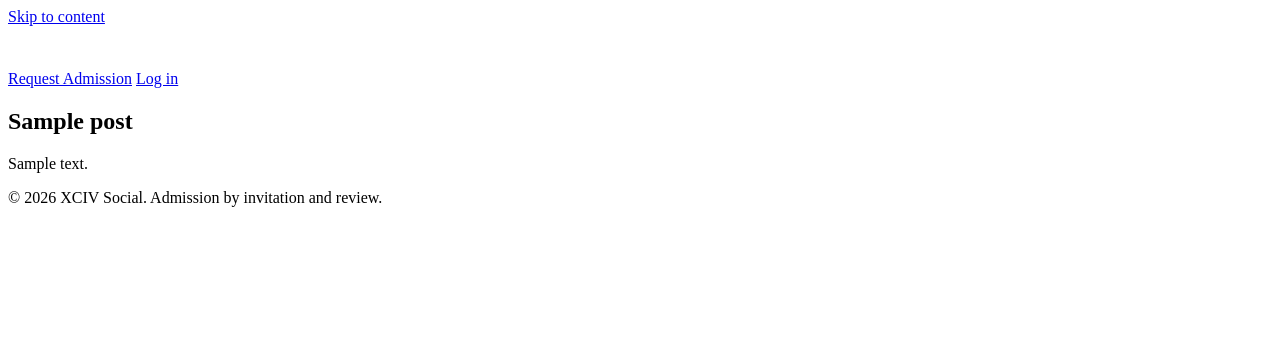
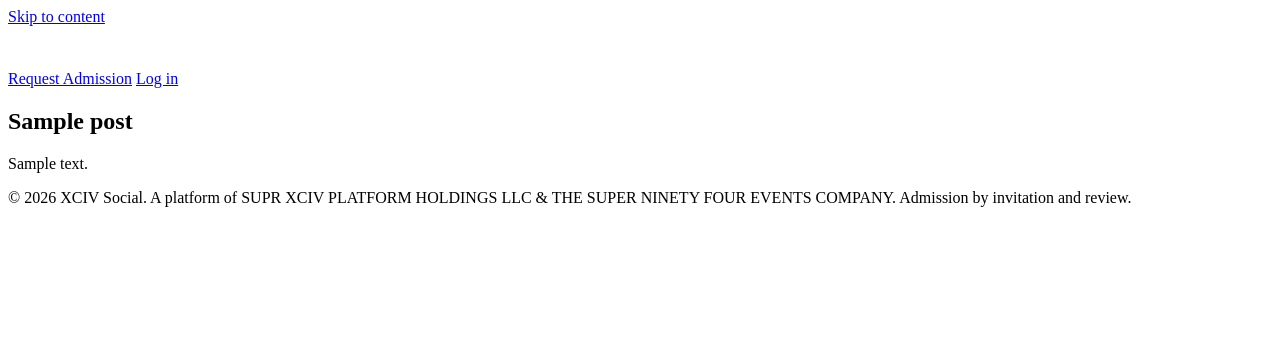
Before and after one commit to williamthefreelancer/xcivsocial, a WordPress theme: template wp-content/themes/xciv-social/page.php in a window 1280 px wide. Shown: the top 348 px of the page. Run offline with PHP 8.4 and a stand-in for WordPress, Linux system fonts and the light colour scheme; the site name, menu and one post (Sample post) are stand-ins, and other content is empty.

Commit message:
Attribute XCIV Social to SUPR XCIV PLATFORM HOLDINGS LLC and THE SUPER NINETY FOUR EVENTS COMPANY.
EOF

Co-authored-by: Cursor <cursoragent@cursor.com>

```diff
--- a/wp-content/themes/xciv-social/footer.php
+++ b/wp-content/themes/xciv-social/footer.php
@@ -11,7 +11,7 @@ if ( ! defined( 'ABSPATH' ) ) {
 ?>
 <footer class="xciv-footer">
 	<div class="xciv-footer__inner">
-		<p>&copy; <?php echo esc_html( gmdate( 'Y' ) ); ?> XCIV Social. Admission by invitation and review.</p>
+		<p>&copy; <?php echo esc_html( gmdate( 'Y' ) ); ?> XCIV Social. A platform of SUPR XCIV PLATFORM HOLDINGS LLC &amp; THE SUPER NINETY FOUR EVENTS COMPANY. Admission by invitation and review.</p>
 	</div>
 </footer>
 <?php if ( is_user_logged_in() ) : ?>
--- a/wp-content/themes/xciv-social/style.css
+++ b/wp-content/themes/xciv-social/style.css
@@ -1,9 +1,9 @@
 /*
 Theme Name: XCIV Social
 Theme URI: http://localhost/xciv-social
-Author: XCIV
+Author: SUPR XCIV PLATFORM HOLDINGS LLC
 Author URI: mailto:support@xcivsocial.com
-Description: Custom branded social network theme for affluent hospitality and capital operators. MVC + Vanilla JS.
+Description: Custom branded social network theme for affluent hospitality and capital operators. A platform of SUPR XCIV PLATFORM HOLDINGS LLC & THE SUPER NINETY FOUR EVENTS COMPANY. MVC + Vanilla JS.
 Version: 0.1.0
 Requires at least: 6.4
 Tested up to: 6.8
```
Also changed, not shown: README.md.
